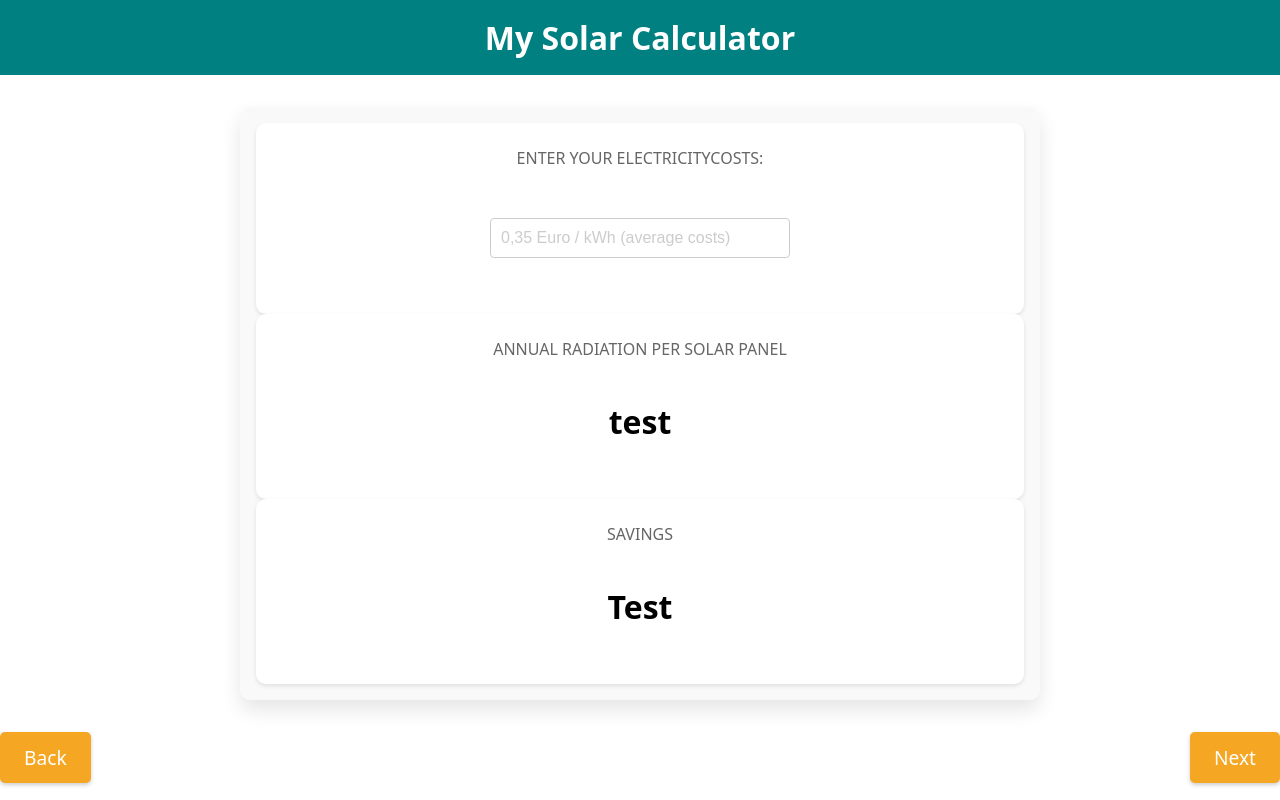
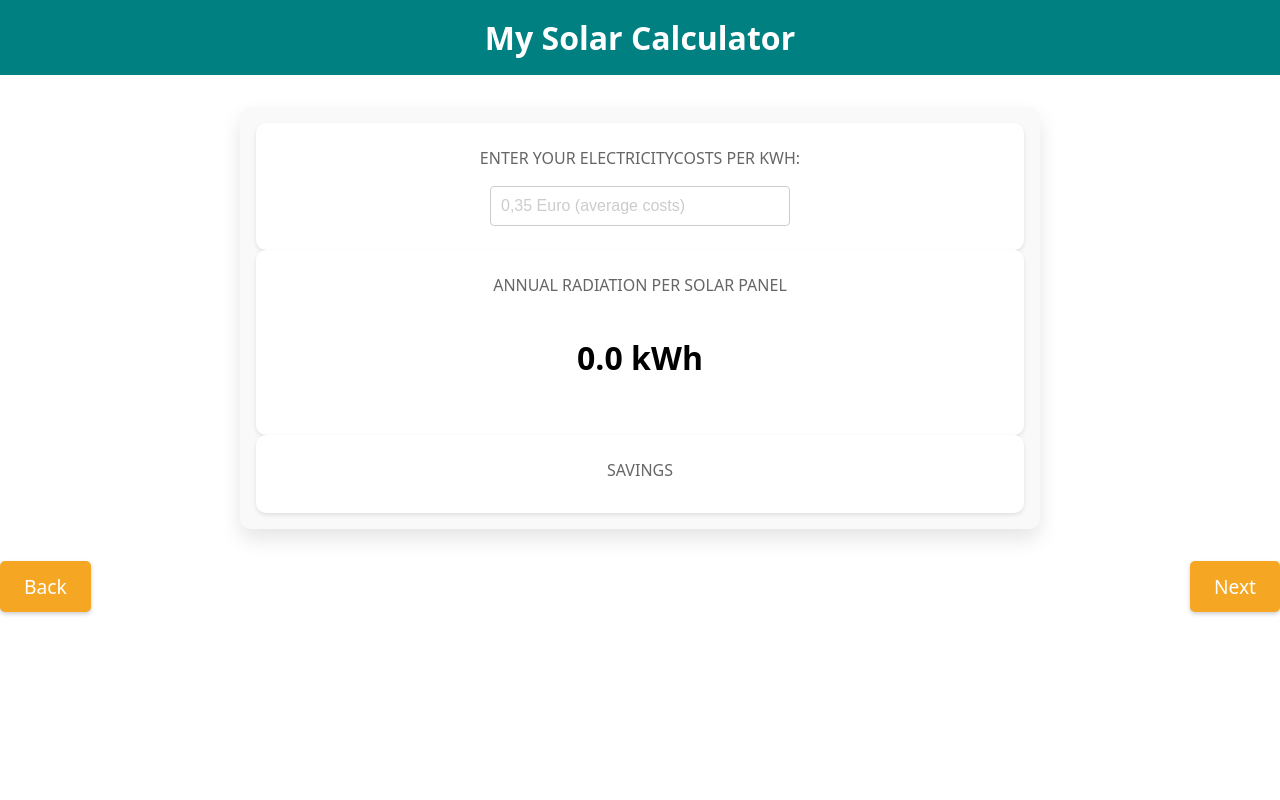
Before and after one commit to sirtobiwan/Solar-Calculator-Capstone-Project, a Next.js app: page /savings in a window 1280 px wide. Built offline with nearby package versions, Linux system fonts and the light colour scheme; no server answers; the database is empty.

Commit message:
add-input-value-to-savings

```diff
--- a/components/CardRadiation/index.js
+++ b/components/CardRadiation/index.js
@@ -39,7 +39,7 @@ const StyledLabel = styled.h2`
   text-transform: uppercase;
 `;
 
-const StyledData = styled.p`
+const StyledData = styled.div`
   font-size: 2rem;
   font-weight: bold;
   padding-top: 0.5rem;
@@ -102,7 +102,7 @@ export default function CardRadiation() {
         <StyledData>Frankfurt</StyledData>
       </StyledContent>
       <StyledContent>
-        <StyledLabel>Annual Radiation</StyledLabel>
+        <StyledLabel>Annual Radiation per Solar Panel</StyledLabel>
         <StyledData><RadiationData/></StyledData>
         <StyledRadiation>
           <Modal
--- a/components/CardSavings/index.js
+++ b/components/CardSavings/index.js
@@ -1,6 +1,8 @@
 import styled from "styled-components";
 import Modal from "../Modal";
 import ElectricityCosts from "../ElectricityCosts";
+import RadiationData from "../RadiationData";
+import { useState } from "react";
 
 
 const StyledCard = styled.article`
@@ -35,7 +37,7 @@ const StyledLabel = styled.label`
   text-transform: uppercase;
 `;
 
-const StyledData = styled.p`
+const StyledData = styled.div`
   font-size: 2rem;
   font-weight: bold;
   padding-top: 0.5rem;
@@ -48,23 +50,30 @@ const StyledData = styled.p`
 
 
 
-export default function CardRadiation() {
+export default function CardSavings() {
+  const [inputValue, setInputValue] = useState('');
+  function handleInputChange (event){
+    setInputValue(event.target.value)
+  }
 
+  const radiationData = RadiationData();
+
+  const savings = inputValue * radiationData;
 
 
   return (
     <StyledCard>
       <StyledContent>
-        <StyledLabel htmlFor="electricityCosts">Enter your ElectricityCosts:</StyledLabel>
-        <StyledData><ElectricityCosts/></StyledData>
+        <StyledLabel htmlFor="electricityCosts">Enter your ElectricityCosts per kWh:</StyledLabel>
+        <StyledData><ElectricityCosts value={inputValue} onChangeInput={handleInputChange} /></StyledData>
       </StyledContent>
       <StyledContent>
         <StyledLabel htmlFor="test">Annual Radiation per Solar Panel</StyledLabel>
-        <StyledData>test</StyledData>
+        <StyledData><RadiationData/></StyledData>
       </StyledContent>
       <StyledContent>
         <StyledLabel htmlFor="savings">Savings</StyledLabel>
-        <StyledData>Test</StyledData>
+        <StyledData>{inputValue}</StyledData>
       </StyledContent>
     </StyledCard>
   );
--- a/components/ElectricityCosts/index.js
+++ b/components/ElectricityCosts/index.js
@@ -11,23 +11,19 @@ const StyledInput = styled.input`
   //pseudoklasse um speziell den placeholder anzusprechen
   ::placeholder {
     color: #cccccc;
-`;
+  }`;
 
-export default function ElectricityCosts() {
-  const [electricityCosts, setElectricityCosts] = useState("");
-
-  const handleInputChange = (event) => {
-    setElectricityCosts(event.target.value);
-  };
+export default function ElectricityCosts({onChangeInput, value}) {
 
   return (
     <div>
       <StyledInput
         type="text"
         id="electricityCosts"
-        placeholder="0,35 Euro / kWh (average costs)"
-        value={electricityCosts}
-        onChange={handleInputChange}
+        placeholder="0,35 Euro (average costs)"
+        value={value}
+        onChange={onChangeInput}
+
       />
     </div>
   );
--- a/components/RadiationData/index.js
+++ b/components/RadiationData/index.js
@@ -14,10 +14,10 @@ const sum = data.reduce(
   (accumulator, curValue) => accumulator + curValue.ghi,
   0
 );
-const kWh = (sum / 365 / 24).toFixed(1); //rounds to one decimal
+const kWh = ((sum / 365 / 24)*1.7).toFixed(1); //rounds to one decimal
 
     return (
-        <p>{kWh} kWh/m²</p>
+        <p>{kWh} kWh</p>
     )
 
 }
```
